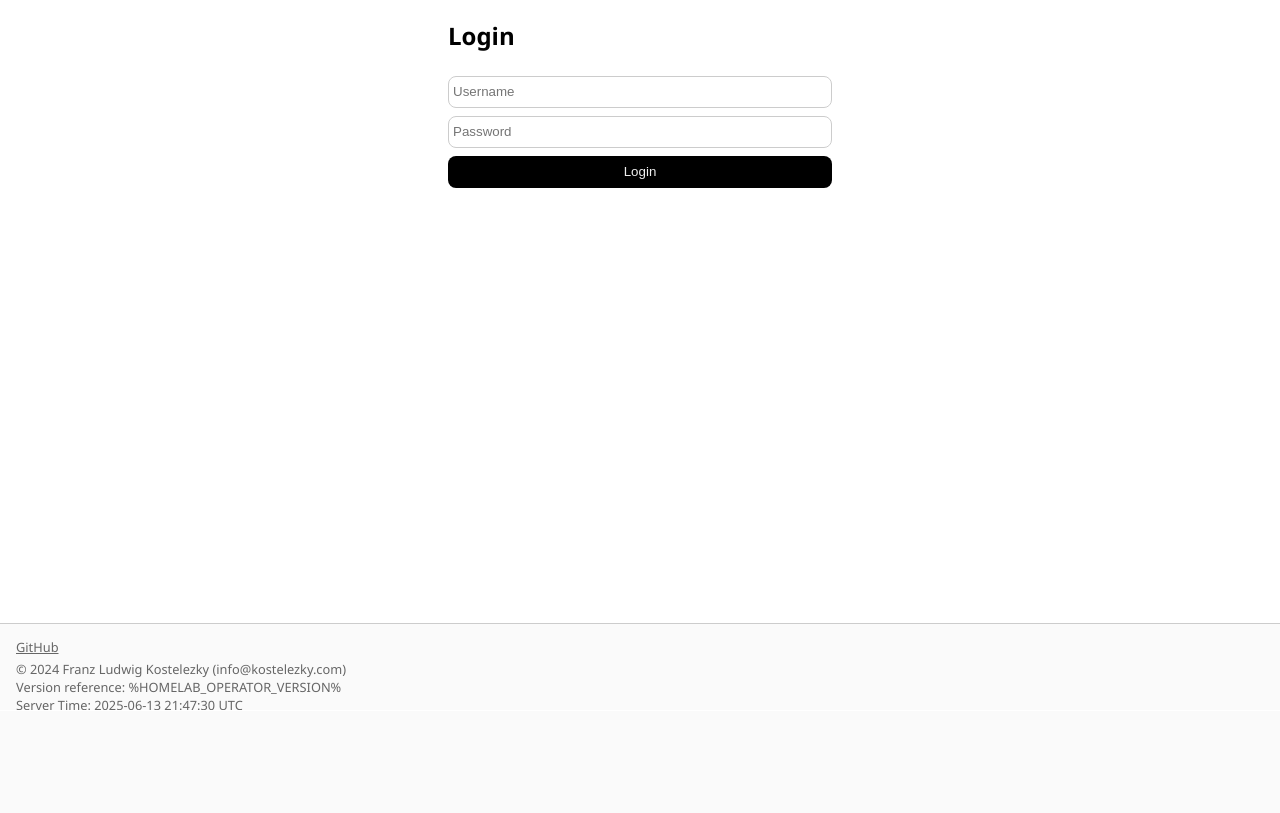
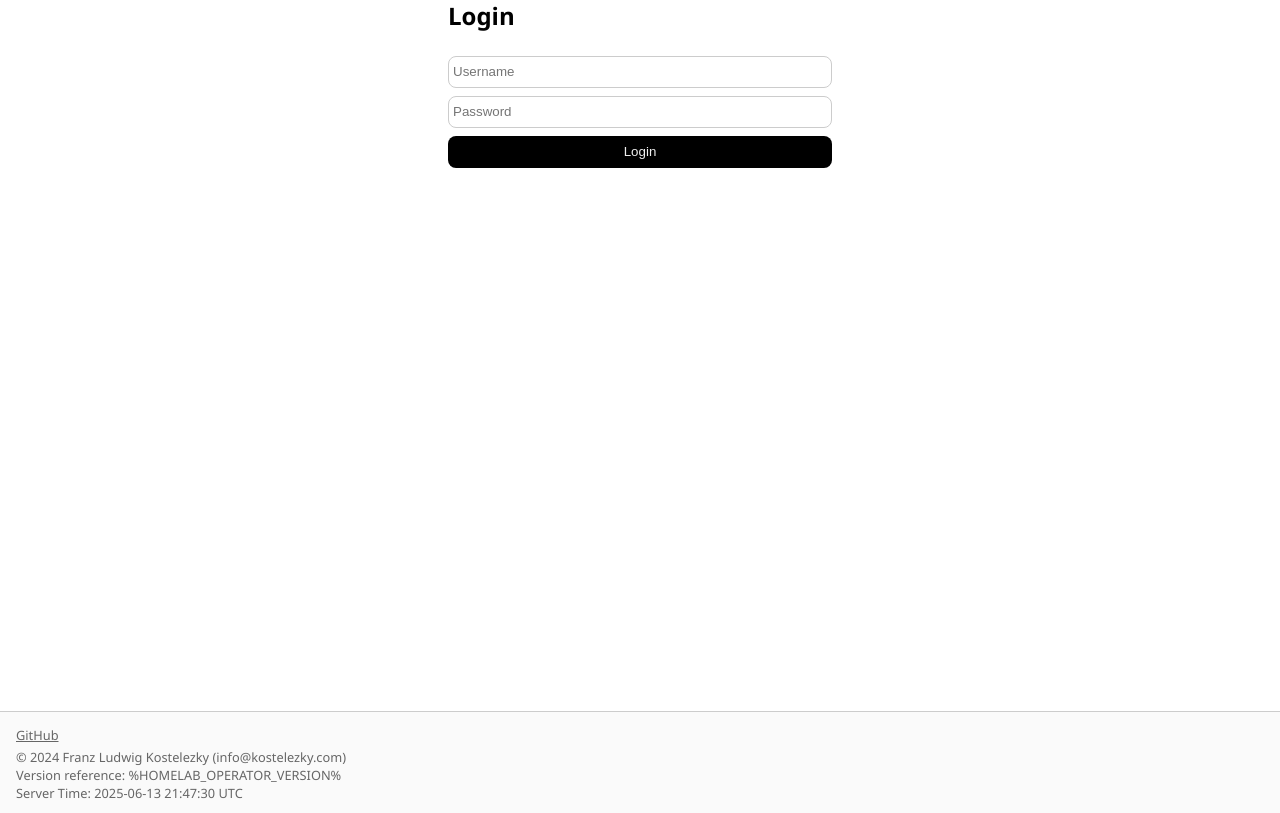
Before and after one commit to flemk/homelab-operator, a Django app: page / in a window 1280 px wide. Shown: the part 89-902 px from the top of the page. Before the commit the page ends 799 px from the top, so only its background shows below. Run offline with Django 5.2, Linux system fonts and the light colour scheme; some libraries are stand-ins or nearby versions.

Commit message:
Refactor CSS and HTML for improved layout performance

```diff
--- a/homelab_operator/static/base.css
+++ b/homelab_operator/static/base.css
@@ -30,8 +30,7 @@ html {
 }
 
 .main {
-    min-height: calc(100vh - 11rem);
-    overflow-y: hidden;
+    min-height: calc(100vh - 5.5rem);
     margin-top: 5.5rem;
     width: 70vw;
     margin-left: auto;
@@ -43,7 +42,6 @@ html {
     border-top: 1px solid #ccc;
     background-color: #efefef50;
     width: -moz-available;
-    height: 4rem;
     padding-top: .7rem;
     padding-bottom: .7rem;
 }
--- a/homelab_operator/templates/html/base.html
+++ b/homelab_operator/templates/html/base.html
@@ -59,7 +59,6 @@
         <div class="soft">&copy; 2024 Franz Ludwig Kostelezky (info@kostelezky.com)</div>
         <div class="soft">Version reference: %HOMELAB_OPERATOR_VERSION%</div>
         <div class="soft">Server Time: {% now "Y-m-d H:i:s T" %}</div>
-        <div class="spacer" style="height: 0.15rem;"></div>
     </div>
 </body>
 </html>
```
